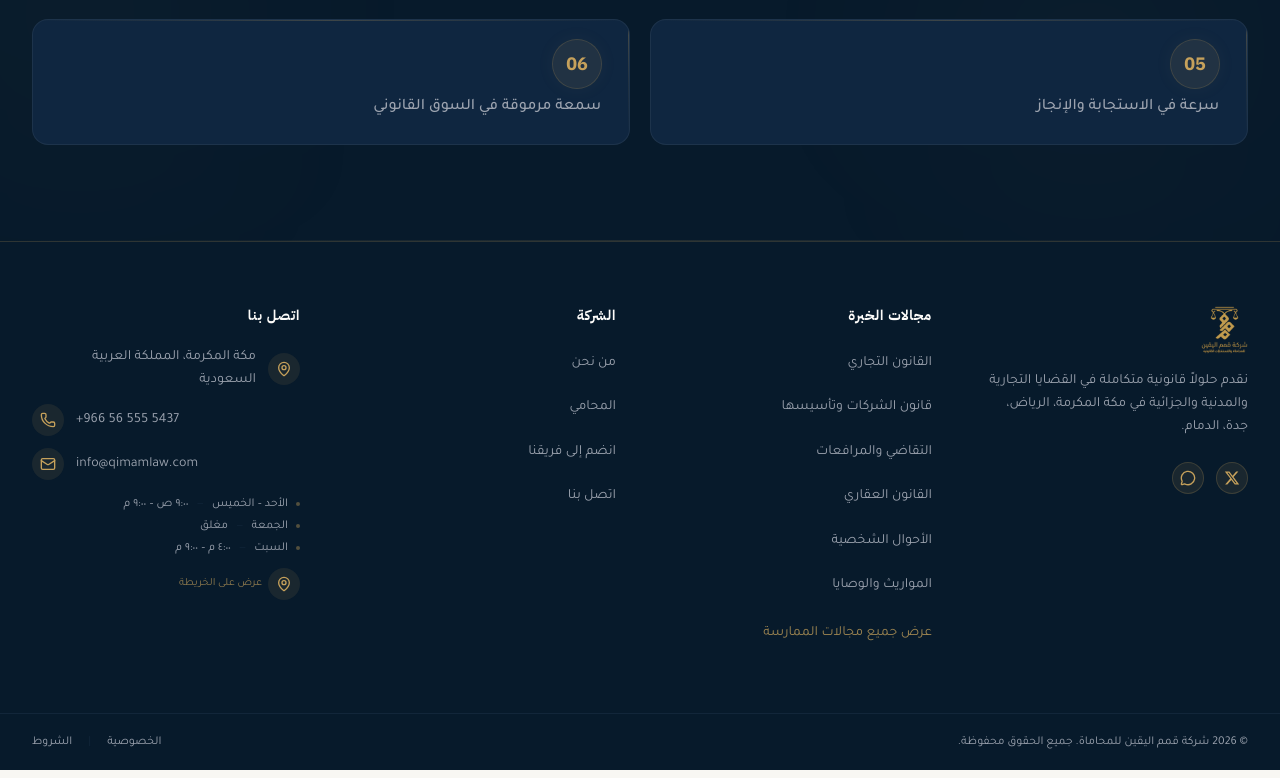
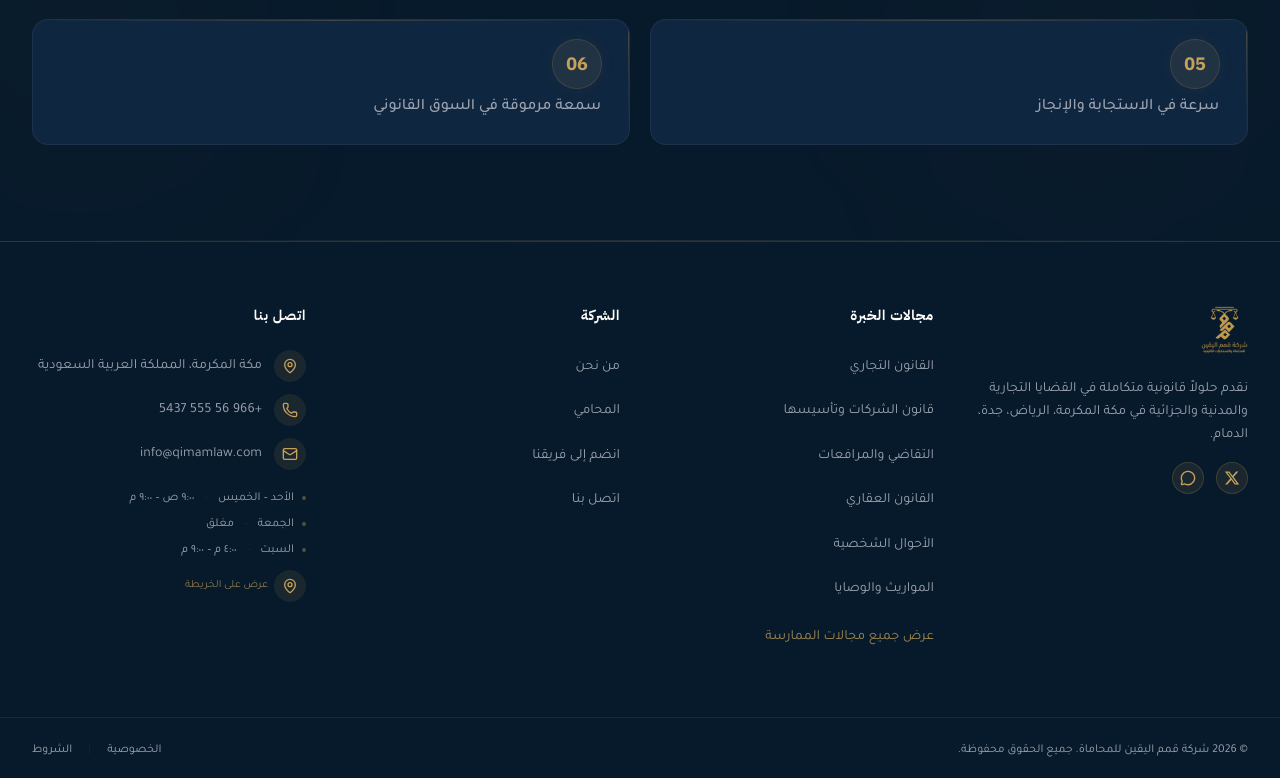
Before and after one commit to khodranefrs-creator/qimam, a Next.js app: page / in a window 1280 px wide. Shown: the part 5038-5816 px from the top of the page. Built offline with nearby package versions, Linux system fonts and the light colour scheme; no server answers; the database is empty.

Commit message:
footer micro-polish: tighter columns, RTL contact alignment, badge spacing, hover transforms, floating buttons inset, copyright padding

```diff
--- a/src/components/layout/footer.tsx
+++ b/src/components/layout/footer.tsx
@@ -59,9 +59,9 @@ export default function Footer() {
   return (
     <footer className="bg-primary border-t border-accent-gold/20">
       <div className="container-custom py-14 md:py-16">
-        <div className="grid grid-cols-1 md:grid-cols-2 lg:grid-cols-4 gap-10 lg:gap-12">
+        <div className="grid grid-cols-1 md:grid-cols-2 lg:grid-cols-4 gap-8 lg:gap-10">
           <div>
-            <Link href="/" className="block mb-4">
+            <Link href="/" className="block mb-6">
               <Image
                 src="/logo.png"
                 alt={t.common.firmName}
@@ -71,7 +71,7 @@ export default function Footer() {
                 className="h-12 w-auto object-contain"
               />
             </Link>
-            <p className="text-text-muted text-muted-on-dark text-sm leading-relaxed mb-6 max-w-xs">
+            <p className="text-text-muted text-muted-on-dark text-sm leading-relaxed mb-4 max-w-xs">
               {t.footer.description}
             </p>
             <div className="flex items-center gap-3">
@@ -94,7 +94,7 @@ export default function Footer() {
           </div>
 
           <div>
-            <h3 className="font-heading text-text-light font-bold tracking-wider text-sm mb-5">
+            <h3 className="font-heading text-text-light font-bold tracking-wider text-sm mb-6">
               {t.footer.practiceAreas}
             </h3>
             <ul className="space-y-3">
@@ -102,7 +102,7 @@ export default function Footer() {
                 <li key={link.href}>
                   <Link
                     href={link.href}
-                    className="text-text-muted text-muted-on-dark text-sm hover:text-accent-gold transition-colors duration-200"
+                    className="inline-block text-text-muted text-muted-on-dark text-sm hover:text-accent-gold ltr:hover:translate-x-0.5 rtl:hover:-translate-x-0.5 transition-all duration-200"
                   >
                     {dd[areaKeyOrder[i]]?.label || ''}
                   </Link>
@@ -111,7 +111,7 @@ export default function Footer() {
               <li className="pt-1">
                 <Link
                   href="/practice-areas"
-                  className="text-accent-gold/80 text-sm hover:text-accent-gold transition-colors duration-200 inline-flex items-center gap-1"
+                  className="text-accent-gold/80 text-sm hover:text-accent-gold ltr:hover:translate-x-0.5 rtl:hover:-translate-x-0.5 transition-all duration-200 inline-flex items-center gap-1"
                 >
                   {t.nav.viewAllAreas}
                 </Link>
@@ -120,7 +120,7 @@ export default function Footer() {
           </div>
 
           <div>
-            <h3 className="font-heading text-text-light font-bold tracking-wider text-sm mb-5">
+            <h3 className="font-heading text-text-light font-bold tracking-wider text-sm mb-6">
               {t.footer.company}
             </h3>
             <ul className="space-y-3">
@@ -128,7 +128,7 @@ export default function Footer() {
                 <li key={link.href}>
                 <Link
                   href={link.href}
-                    className="text-text-muted text-muted-on-dark text-sm hover:text-accent-gold transition-colors duration-200"
+                  className="inline-block text-text-muted text-muted-on-dark text-sm hover:text-accent-gold ltr:hover:translate-x-0.5 rtl:hover:-translate-x-0.5 transition-all duration-200"
                 >
                   {resolveLabel(link.labelKey)}
                   </Link>
@@ -138,7 +138,7 @@ export default function Footer() {
           </div>
 
           <div>
-            <h3 className="font-heading text-text-light font-bold tracking-wider text-sm mb-5">
+            <h3 className="font-heading text-text-light font-bold tracking-wider text-sm mb-6">
               {t.nav.contactUs}
             </h3>
             <div className="space-y-3">
@@ -153,7 +153,6 @@ export default function Footer() {
               <a
                 href="tel:+966565555437"
                 className="flex items-center gap-3 text-text-muted text-muted-on-dark text-sm hover:text-accent-gold transition-colors duration-200"
-                dir="ltr"
               >
                 <span className="w-8 h-8 rounded-full bg-accent-gold/10 flex items-center justify-center shrink-0">
                   <Phone aria-hidden="true" className="w-4 h-4 text-accent-gold" />
@@ -163,7 +162,6 @@ export default function Footer() {
               <a
                 href="mailto:info@qimamlaw.com"
                 className="flex items-center gap-3 text-text-muted text-muted-on-dark text-sm hover:text-accent-gold transition-colors duration-200"
-                dir="ltr"
               >
                 <span className="w-8 h-8 rounded-full bg-accent-gold/10 flex items-center justify-center shrink-0">
                   <Mail aria-hidden="true" className="w-4 h-4 text-accent-gold" />
@@ -171,7 +169,7 @@ export default function Footer() {
                 {t.footer.email}
               </a>
 
-              <div className="space-y-1.5 pt-1">
+              <div className="space-y-2.5 pt-2">
                 {([
                   { day: t.contact.daySunThu, time: t.contact.timeSunThu },
                   { day: t.contact.dayFri, time: t.contact.timeFri },
@@ -202,8 +200,8 @@ export default function Footer() {
         </div>
       </div>
 
-      <div className="border-t border-border-dark/50">
-        <div className="container-custom py-5">
+      <div className="border-t border-white/[0.07]">
+        <div className="container-custom pt-6 pb-5">
           <div className="flex flex-col lg:flex-row items-center justify-between gap-3">
             <p className="text-xs text-text-muted text-muted-on-dark">
               &copy; {currentYear} {t.common.firmName}. {t.footer.copyright}
@@ -211,14 +209,14 @@ export default function Footer() {
             <div className="flex items-center gap-4 text-xs">
                 <Link
                   href="/privacy-policy"
-                className="text-text-muted text-muted-on-dark hover:text-accent-gold transition-colors duration-200"
+                  className="inline-block text-text-muted text-muted-on-dark hover:text-accent-gold ltr:hover:translate-x-0.5 rtl:hover:-translate-x-0.5 transition-all duration-200"
               >
                 {t.footer.privacy}
               </Link>
               <span className="text-border-dark/50">|</span>
                 <Link
                   href="/terms-of-service"
-                className="text-text-muted text-muted-on-dark hover:text-accent-gold transition-colors duration-200"
+                  className="inline-block text-text-muted text-muted-on-dark hover:text-accent-gold ltr:hover:translate-x-0.5 rtl:hover:-translate-x-0.5 transition-all duration-200"
               >
                 {t.footer.terms}
               </Link>
--- a/src/components/shared/scroll-to-top.tsx
+++ b/src/components/shared/scroll-to-top.tsx
@@ -30,7 +30,7 @@ export default function ScrollToTop() {
           exit={{ opacity: 0, scale: 0.5 }}
           transition={{ duration: 0.25 }}
           onClick={scrollToTop}
-          className="fixed bottom-24 lg:bottom-6 left-6 z-40 w-12 h-12 rounded-full bg-accent-gold text-primary shadow-raised hover:bg-accent-gold/90 hover:shadow-[0_4px_25px_rgba(176,141,87,0.35)] transition-all duration-300 flex items-center justify-center focus-ring-gold"
+          className="fixed bottom-24 lg:bottom-6 left-8 z-40 w-12 h-12 rounded-full bg-accent-gold text-primary shadow-raised hover:bg-accent-gold/90 hover:shadow-[0_4px_25px_rgba(176,141,87,0.35)] transition-all duration-300 flex items-center justify-center focus-ring-gold"
           aria-label={t.common.scrollToTop}
         >
           <ArrowUp className="w-5 h-5" />
--- a/src/components/shared/whatsapp-button.tsx
+++ b/src/components/shared/whatsapp-button.tsx
@@ -17,7 +17,7 @@ export default function WhatsAppButton() {
       rel="noopener noreferrer"
       animate={{ scale: [1, 1.05, 1] }}
       transition={{ duration: 2.5, repeat: Infinity, ease: 'easeInOut' }}
-      className="fixed bottom-24 lg:bottom-6 right-6 z-40 w-14 h-14 rounded-full bg-accent-gold text-primary shadow-raised hover:bg-accent-gold/90 transition-all duration-300 flex items-center justify-center focus-ring-gold before:absolute before:inset-0 before:rounded-full before:border-2 before:border-accent-gold/30 before:animate-pulse-ring"
+      className="fixed bottom-24 lg:bottom-6 right-8 z-40 w-14 h-14 rounded-full bg-accent-gold text-primary shadow-raised hover:bg-accent-gold/90 transition-all duration-300 flex items-center justify-center focus-ring-gold before:absolute before:inset-0 before:rounded-full before:border-2 before:border-accent-gold/30 before:animate-pulse-ring"
       aria-label={t.common.contactWhatsapp}
     >
       <MessageCircle className="w-7 h-7" />
```
Lines whose indentation alone changed are shown as unchanged.
